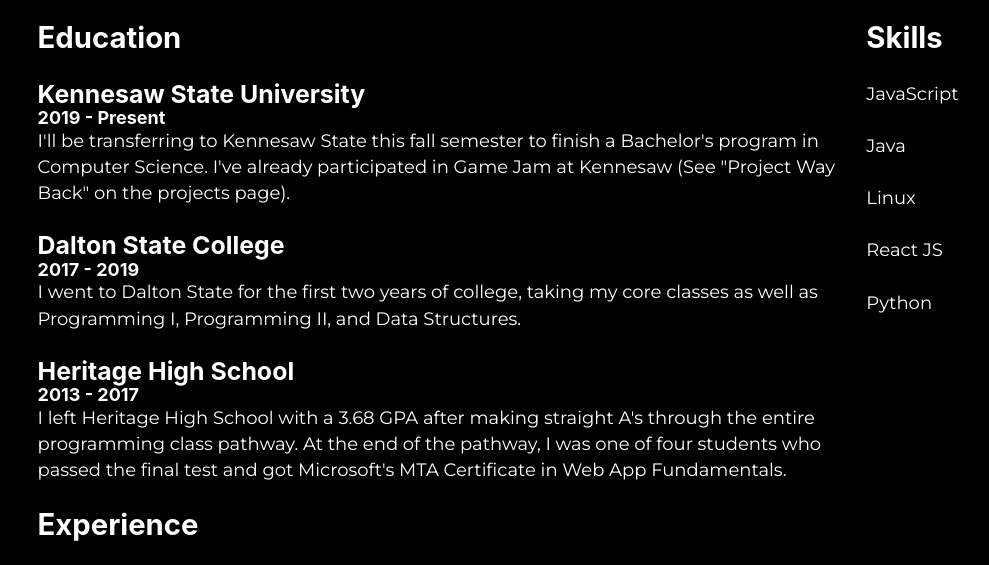
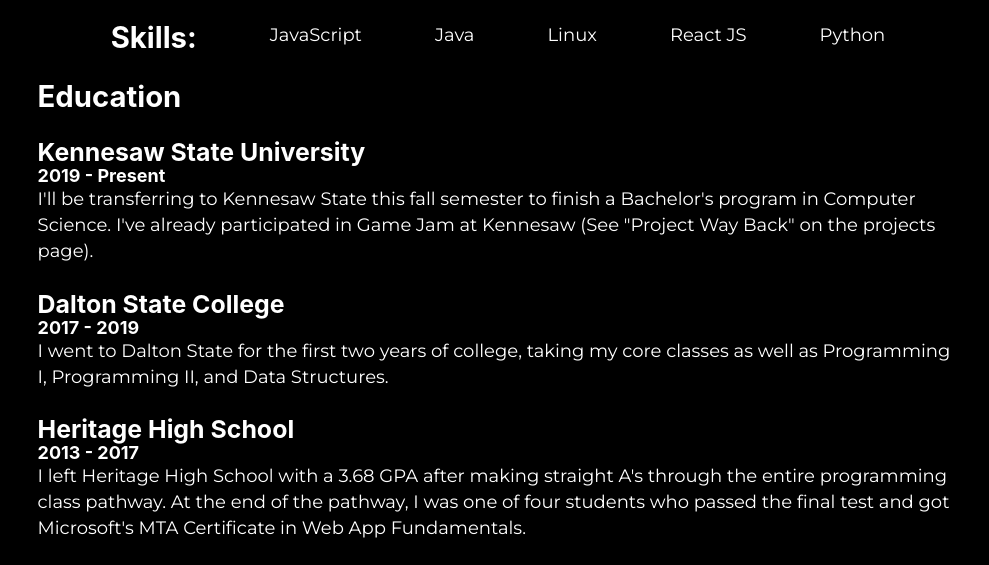
Before and after one commit to wxlfe/wxlfe, a Gatsby site: page /about in a window 1280 px wide. Shown: the part 171-736 px from the top of the page, without its empty margins (142-1131 px from the left). Built offline with nearby package versions, Linux system fonts and the light colour scheme; Gatsby itself is replaced by a stand-in of ours.

Commit message:
Fixed Skills on About Page

```diff
--- a/src/pages/about.js
+++ b/src/pages/about.js
@@ -10,9 +10,21 @@
     <h1 style={{ textAlign: 'center' }}>Nate Wolfe</h1>
     <div style={{
         display: 'flex',
-        flexDirection: 'row',
+        flexDirection: 'column',
         justifyContent: 'space-evenly',
     }}>
+        <div style={{
+            display: 'flex',
+            flexDirection: 'row',
+            justifyContent: 'space-evenly',
+        }}>
+            <h2>Skills:</h2>
+            <p>JavaScript</p>
+            <p>Java</p>
+            <p>Linux</p>
+            <p>React JS</p>
+            <p>Python</p>
+        </div>
         <div>
             <h2>Education</h2>
             <h3 style={{ marginBottom: '0' }}>Kennesaw State University</h3>
@@ -30,14 +42,6 @@
             <p>
                 I left Heritage High School with a 3.68 GPA after making straight A's through the entire programming class pathway. At the end of the pathway, I was one of four students who passed the final test and got Microsoft's MTA Certificate in Web App Fundamentals.
             </p>
-        </div>
-        <div>
-            <h2>Skills</h2>
-            <p>JavaScript</p>
-            <p>Java</p>
-            <p>Linux</p>
-            <p>React JS</p>
-            <p>Python</p>
         </div>
     </div>
     <div style={{
```
